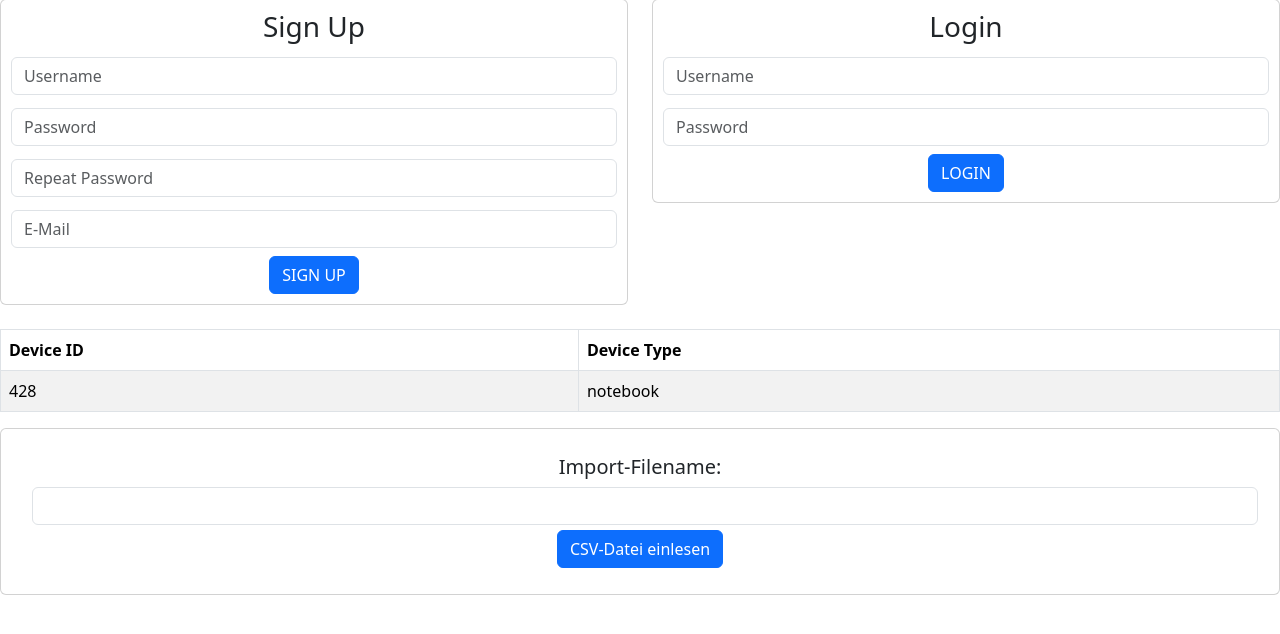
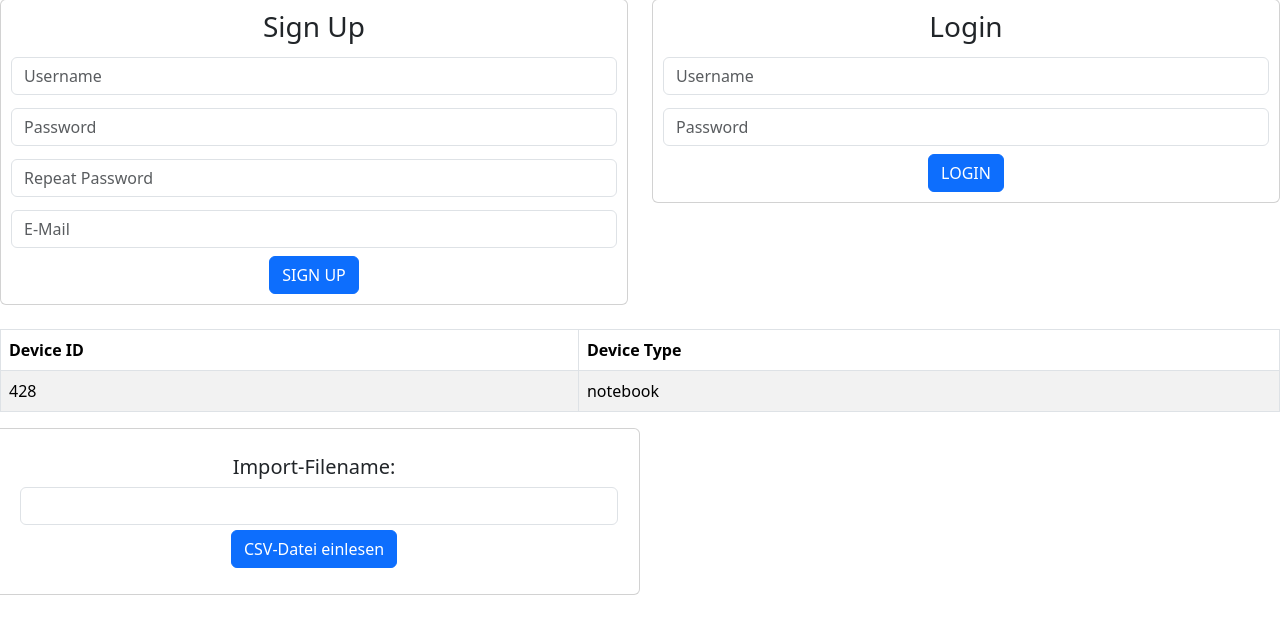
Before and after one commit to mimang95/network_device_management, a PHP site: page / in a window 1280 px wide. Shown: the part 57-691 px from the top of the page. Run offline with PHP 8.4, Linux system fonts and the light colour scheme; data comes from the database, SQL or seed files in the repository.

Commit message:
added additional responsiveness

```diff
--- a/index.php
+++ b/index.php
@@ -80,7 +80,7 @@
         {
     ?>
 <div class="row">
-    <div class="col-6">
+  <div class="col-md-6">
       <div class="card">
           <div class="card-body">
               <h3 class="card-title">Add network device</h3>
@@ -113,7 +113,7 @@
           </div>
       </div>
   </div>
-    <div class="col-6">
+  <div class="col-md-6">
       <div class="card">
           <div class="card-body">
               <h3 class="card-title">Add VLAN</h3>
@@ -169,14 +169,14 @@
         }
         ?>
     </table>
-    <div class="card">
+<div class="row">
+  <div class="card col-md-6">
     <div class="card-body">
       <form action="./includes/process.inc.php" method="post">
         <div class="form-group">
         <h5 class="text-center">Import-Filename:</h5>
           <input class="form-control" type="text" name="filename" id="filename" required>
         </div>
-
         <div class="text-center">
           <button class="btn btn-primary" type="submit">CSV-Datei einlesen</button>
         </div>
@@ -187,7 +187,7 @@
           if(isset($_SESSION["useruid"]))
               {
           ?>
-    <div class="card">
+      <div class="card col-md-6">
     <div class="card-body">
       <form method="post">
         <div class="form-group">
@@ -203,7 +203,7 @@
       </form>
     </div>
   </div>
-<div class="card">
+  <div class="card col-md-6">
     <div class="card-body">
       <form action="./includes/delete_record.inc.php" method="post">
         <div class="form-group">
@@ -217,7 +217,7 @@
       </form>
     </div>
   </div>
-<div class="card">
+  <div class="card col-md-6">
     <div class="card-body">
       <form action="./includes/delete_user.inc.php" method="post">
         <div class="form-group">
@@ -231,6 +231,7 @@
       </form>
     </div>
   </div>
+</div>
     <?php
         }
     ?>
```
Lines whose indentation alone changed are shown as unchanged.
